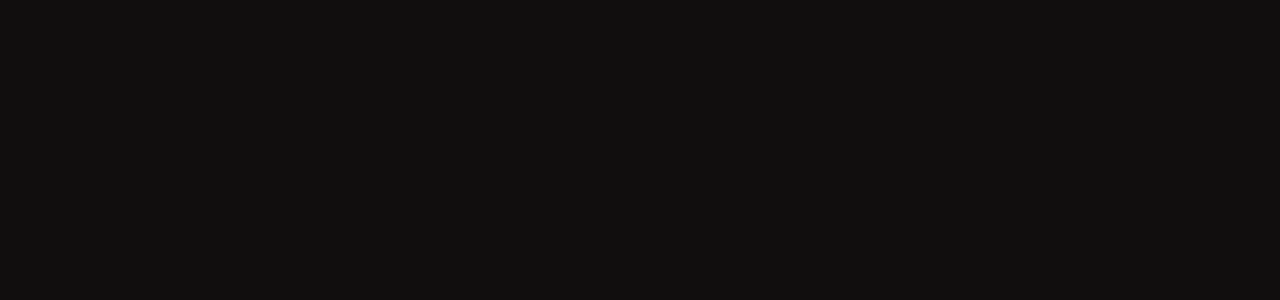
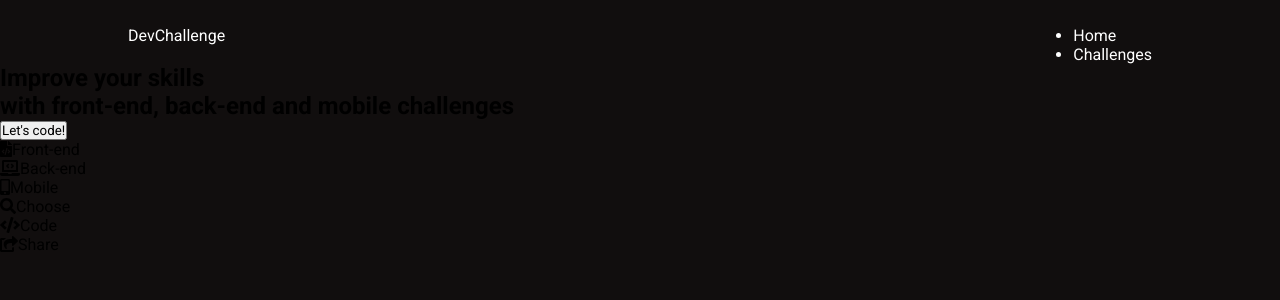
Before and after one commit to Lorenalgm/DevChallenge, a React (Create React App) app in the folder frontend/: page / in a window 1280 px wide. Shown: the top 300 px of the page. Built offline with nearby package versions, Linux system fonts and the light colour scheme.

Commit message:
Added html structured + fontawesome

```diff
--- a/frontend/package.json
+++ b/frontend/package.json
@@ -3,6 +3,9 @@
   "version": "0.1.0",
   "private": true,
   "dependencies": {
+    "@fortawesome/fontawesome-svg-core": "^1.2.28",
+    "@fortawesome/free-solid-svg-icons": "^5.13.0",
+    "@fortawesome/react-fontawesome": "^0.1.9",
     "@testing-library/jest-dom": "^4.2.4",
     "@testing-library/react": "^9.3.2",
     "@testing-library/user-event": "^7.1.2",
--- a/frontend/src/pages/Challenges/index.js
+++ b/frontend/src/pages/Challenges/index.js
@@ -1,5 +1,5 @@
 import React, { useEffect, useState } from 'react';
-import logo from '../../assets/logo.svg';
+// import logo from '../../assets/logo.svg';
 import './styles.css';
 import api from '../../services/api';
 
--- a/frontend/src/pages/Home/index.js
+++ b/frontend/src/pages/Home/index.js
@@ -1,6 +1,49 @@
 import React from 'react';
-
-
-export default function Home(){
-    return(<></>);
+import { FontAwesomeIcon } from '@fortawesome/react-fontawesome';
+import { faMobileAlt, faLaptopCode, faFileCode, faSearch, faCode, faShareSquare } from '@fortawesome/free-solid-svg-icons'
+import './styles.css';
+export default function Home() {
+    return (
+        <body>
+            <header>
+                <div>DevChallenge</div>
+                <ul>
+                    <li>Home</li>
+                    <li>Challenges</li>
+                </ul>
+            </header>
+            <section className="banner">
+                <h1>Improve your skills</h1>
+                <h2>with front-end, back-end and mobile challenges</h2>
+                <button>Let's code!</button>
+            </section>
+            <section className="techs">
+                <div>
+                    <FontAwesomeIcon icon={faFileCode} />
+                    Front-end
+                </div>
+                <div>
+                    <FontAwesomeIcon icon={faLaptopCode} />
+                    Back-end
+                </div>
+                <div>
+                    <FontAwesomeIcon icon={faMobileAlt} />
+                    Mobile
+                </div>
+            </section>
+            <section className="steps">
+                <div>
+                    <FontAwesomeIcon icon={faSearch} />
+                    Choose
+                </div>
+                <div>
+                    <FontAwesomeIcon icon={faCode} />
+                    Code
+                </div>
+                <div>
+                    <FontAwesomeIcon icon={faShareSquare} />
+                    Share
+                </div>
+            </section>
+        </body>);
 }
--- /dev/null
+++ b/frontend/src/pages/Home/styles.css
@@ -0,0 +1,8 @@
+header{
+    display: flex;
+    flex-direction: row;
+    justify-content: space-between;
+    margin-left: 10%;
+    margin-right: 10%;
+    margin-top: 2%;
+}
```
Also changed, not shown: 1 other file (tests, documents, lock files or other folders).
